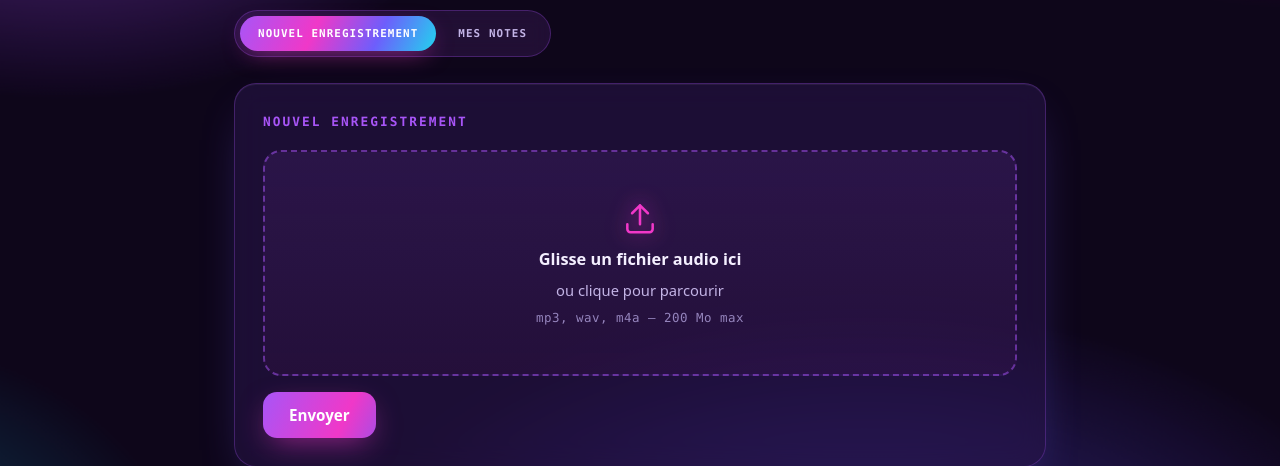
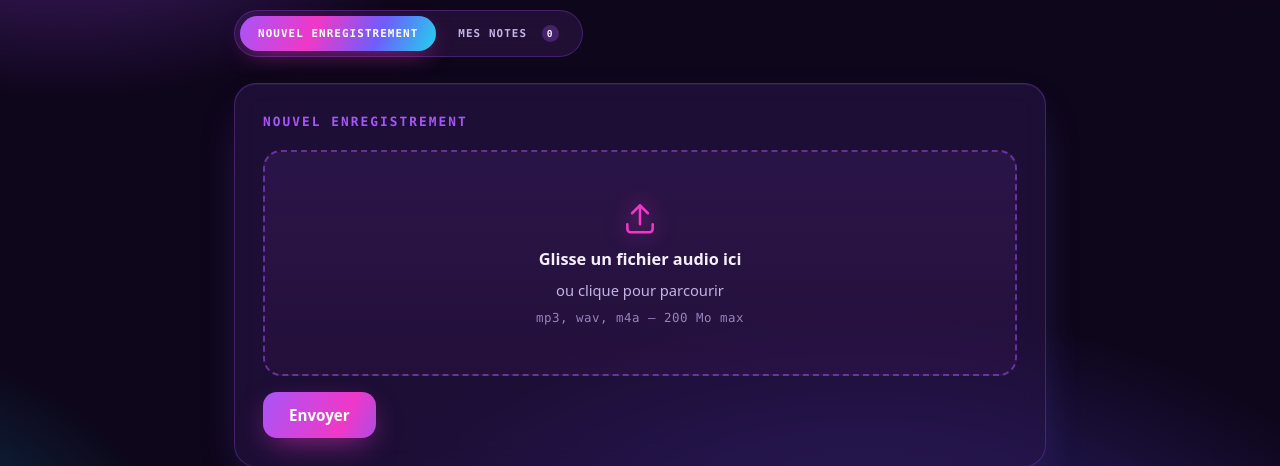
Before and after one commit to nicoco0624/site-plaud, a FastAPI app: page / in a window 1280 px wide. Shown: the part 198-664 px from the top of the page. Run offline with FastAPI, Linux system fonts and the light colour scheme; data that the repository does not hold is empty.

Commit message:
UI : compteur de notes sur l'onglet (OOB swap HTMX, se met a jour a chaque refresh)
Co-Authored-By: Claude Sonnet 5 <noreply@anthropic.com>

```diff
--- a/app/main.py
+++ b/app/main.py
@@ -102,7 +102,12 @@ def healthz() -> dict:
 @app.get("/", response_class=HTMLResponse)
 def index(request: Request):
     return templates.TemplateResponse(
-        request, "index.html", {"max_upload_mb": settings.max_upload_mb}
+        request,
+        "index.html",
+        {
+            "max_upload_mb": settings.max_upload_mb,
+            "notes_count": len(db.list_notes()),
+        },
     )
 
 
--- a/app/static/app.css
+++ b/app/static/app.css
@@ -164,6 +164,26 @@ header h1 {
   color: #fff;
   background: var(--grad);
   box-shadow: 0 8px 24px -8px rgba(240, 56, 200, .6);
+}
+
+.tab-count {
+  display: inline-flex;
+  align-items: center;
+  justify-content: center;
+  min-width: 17px;
+  height: 17px;
+  padding: 0 5px;
+  margin-left: 7px;
+  border-radius: 999px;
+  font-size: .6rem;
+  font-weight: 800;
+  line-height: 1;
+  background: rgba(168, 85, 247, .28);
+  color: var(--ink);
+}
+#tab-notes:checked ~ .tab-bar label[for="tab-notes"] .tab-count {
+  background: rgba(255, 255, 255, .28);
+  color: #fff;
 }
 
 .tab-panel { display: none; }
--- a/app/templates/_notes.html
+++ b/app/templates/_notes.html
@@ -1,3 +1,5 @@
+{# met à jour le compteur de l'onglet, où que se fasse ce rendu #}
+<span id="notes-count" class="tab-count" hx-swap-oob="true">{{ notes | length }}</span>
 {% if not notes %}
   <p class="muted">Aucune note pour l'instant.</p>
 {% else %}
--- a/app/templates/index.html
+++ b/app/templates/index.html
@@ -7,7 +7,7 @@
 
   <nav class="tab-bar" role="tablist">
     <label for="tab-upload">Nouvel enregistrement</label>
-    <label for="tab-notes">Mes notes</label>
+    <label for="tab-notes">Mes notes <span id="notes-count" class="tab-count">{{ notes_count }}</span></label>
   </nav>
 
   <section class="tab-panel panel-upload card">
```
